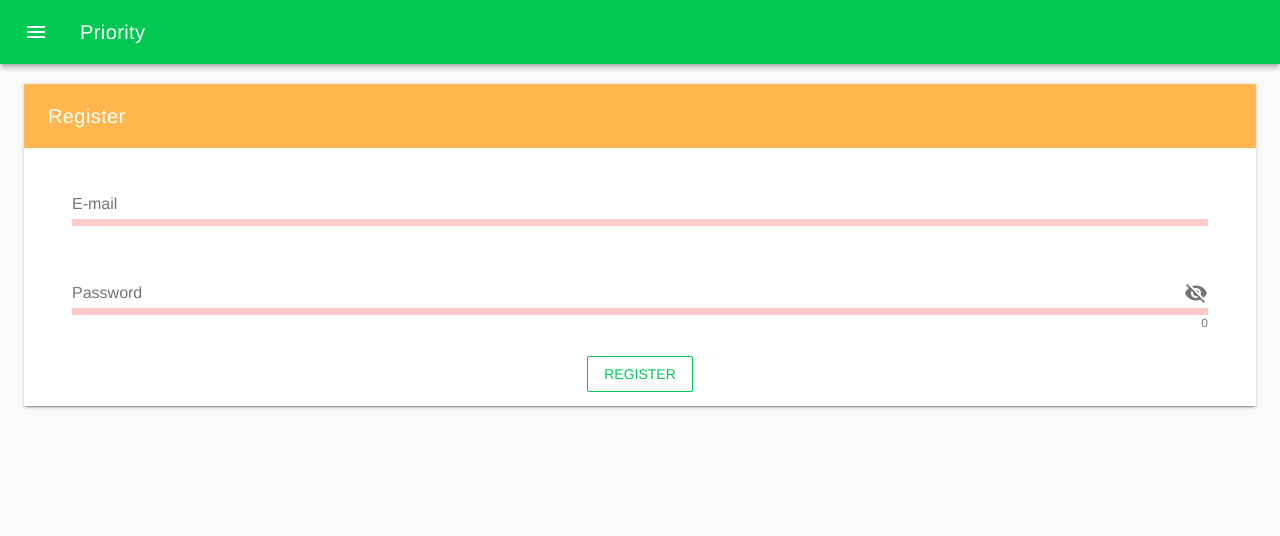
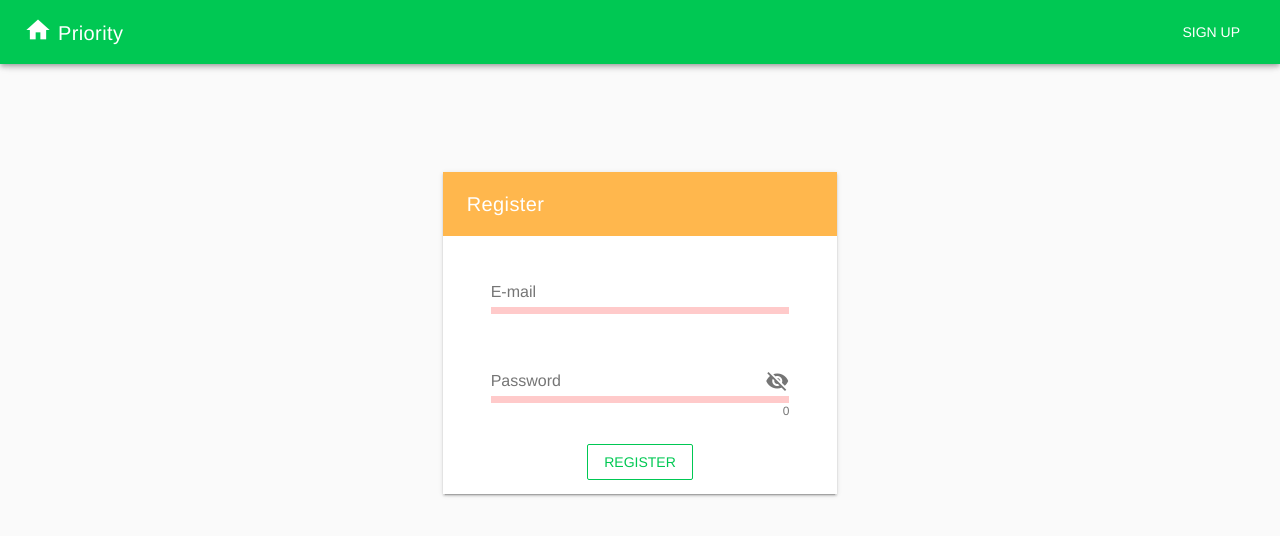
Before and after one commit to manvirgrewal/priority, a Vue app in the folder client/: page /#/register in a window 1280 px wide. Shown: the top 536 px of the page. Built offline with nearby package versions, Linux system fonts and the light colour scheme.

Commit message:
added sign up button and routed curr menu items

```diff
--- a/client/src/components/Header.vue
+++ b/client/src/components/Header.vue
@@ -1,17 +1,50 @@
 <template>
-  <v-toolbar fixed class="green accent-4" dark>
-    <v-toolbar-side-icon></v-toolbar-side-icon>
-    <v-toolbar-title>
+  <v-toolbar
+    fixed
+    class="green accent-4"
+    dark
+    clipped-left
+    app
+  >
+  <v-toolbar-title class="mr-4">
+    <span class="home"
+    @click="navigateTo({name: 'root'})"
+    >
+    <v-icon medium>home</v-icon>
       Priority
-    </v-toolbar-title>
+    </span>
+  </v-toolbar-title>
+    <!-- TODO: implement create priority list page -->
+    <!-- <v-toolbar-items>
+      <v-btn flat dark>
+        CREATE
+      </v-btn>
+    </v-toolbar-items> -->
     <v-spacer></v-spacer>
+    <v-toolbar-items>
+      <v-btn flat dark
+        @click="navigateTo({name: 'register'})"
+      >
+        SIGN UP
+      </v-btn>
+    </v-toolbar-items>
   </v-toolbar>
 </template>
 
 <script>
 export default {
+  methods: {
+    navigateTo (route) {
+      this.$router.push(route)
+    }
+  }
 }
 </script>
-
 <style scoped>
+  .home{
+    cursor: pointer;
+  }
+  .home:hover{
+    color:khaki;
+  }
 </style>
--- a/client/src/components/Register.vue
+++ b/client/src/components/Register.vue
@@ -1,7 +1,8 @@
 <template>
   <div>
-    <v-layout column>
-        <v-flex xs6>
+    <v-container fluid fill-height>
+    <v-layout align-center justify-center>
+        <v-flex xs12 sm8 md4>
           <div class ="white elevation-2">
             <v-toolbar flat class="orange lighten-2" dark>
               <v-toolbar-title>Register</v-toolbar-title>
@@ -56,6 +57,7 @@
         </div>
       </v-flex>
     </v-layout>
+    </v-container>
   </div>
 </template>
 
--- a/client/src/router/index.js
+++ b/client/src/router/index.js
@@ -9,7 +9,7 @@ export default new Router({
   routes: [
     {
       path: '/',
-      name: 'HelloWorld',
+      name: 'root',
       component: HelloWorld
     },
     {
```
Also changed, not shown: client/src/App.vue (+5 -5 lines).
